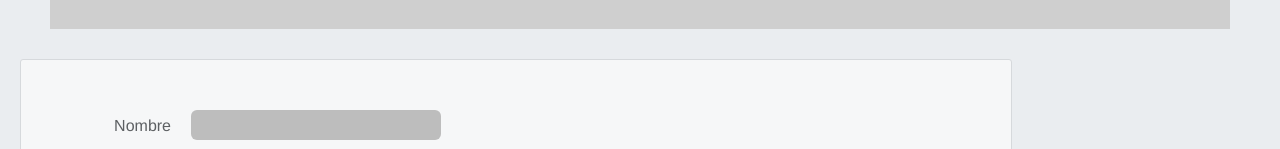
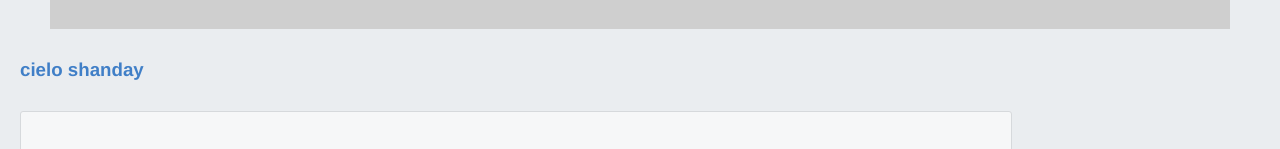
Before and after one commit to cielorivera20/miprimerapagina, a plain HTML site: page index.html in a window 1280 px wide. Shown: the part 725-874 px from the top of the page. Drawn offline with Linux system fonts and the light colour scheme.

Commit message:
mi primera confirmación de actualización

```diff
--- a/index.html
+++ b/index.html
@@ -60,6 +60,10 @@
                 Soy estudiante de la carrera de ingeniería de sistemas en la universidad cesar vallejo, actualmente me encuentro cursando el octavo ciclo.
             </p>
         </section>
+        <div class="greeting">
+            <h3>cielo shanday</h3>
+
+        </div>
     </main>
     <form action="" method="get" class="formulario" id="form">
         <div class="form-row">
--- a/styles.css
+++ b/styles.css
@@ -213,3 +213,7 @@ header nav ul li {
       .form-row button {
           margin-left: 120px;
       }
+
+      h3{
+color: #407fc7;
+      }
```
